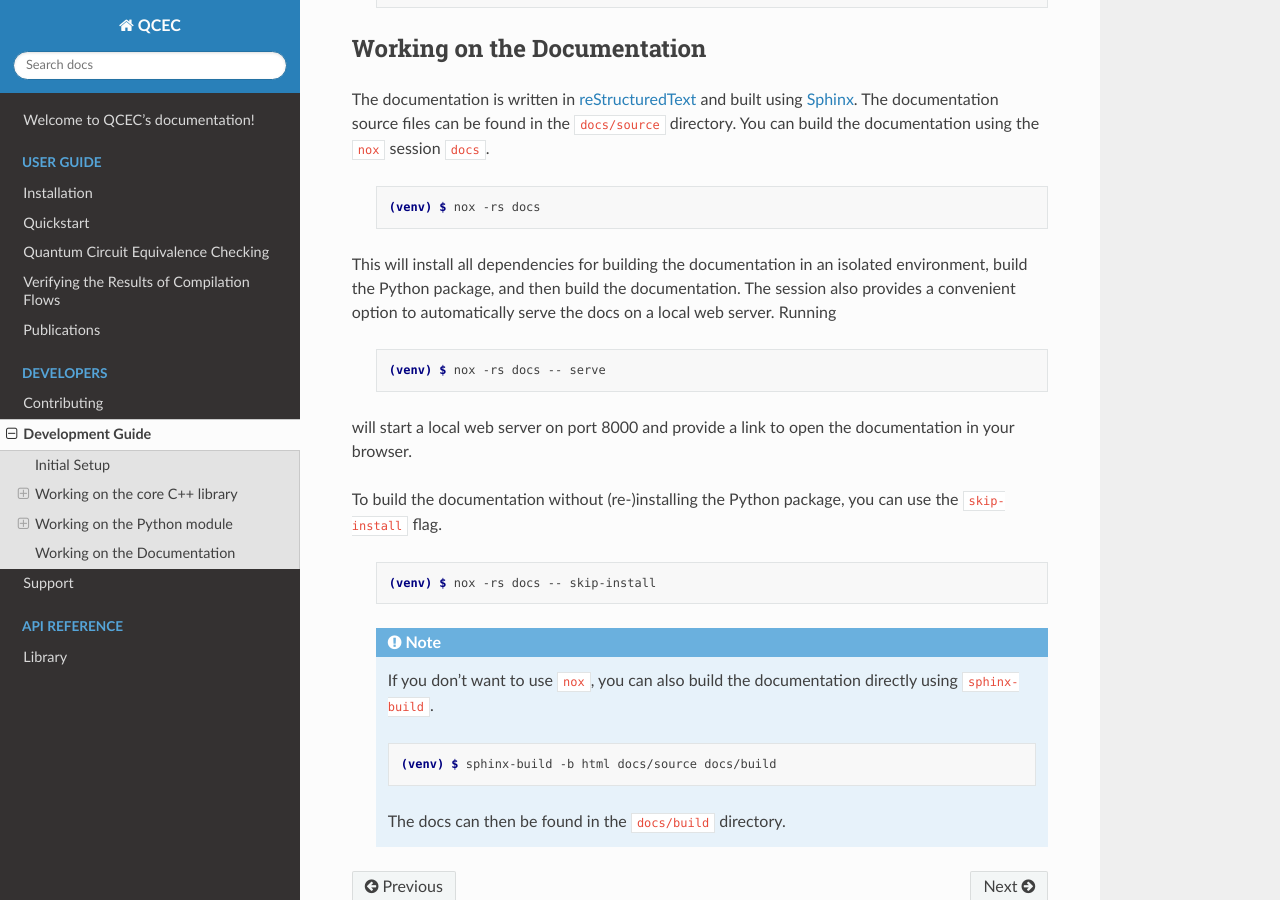
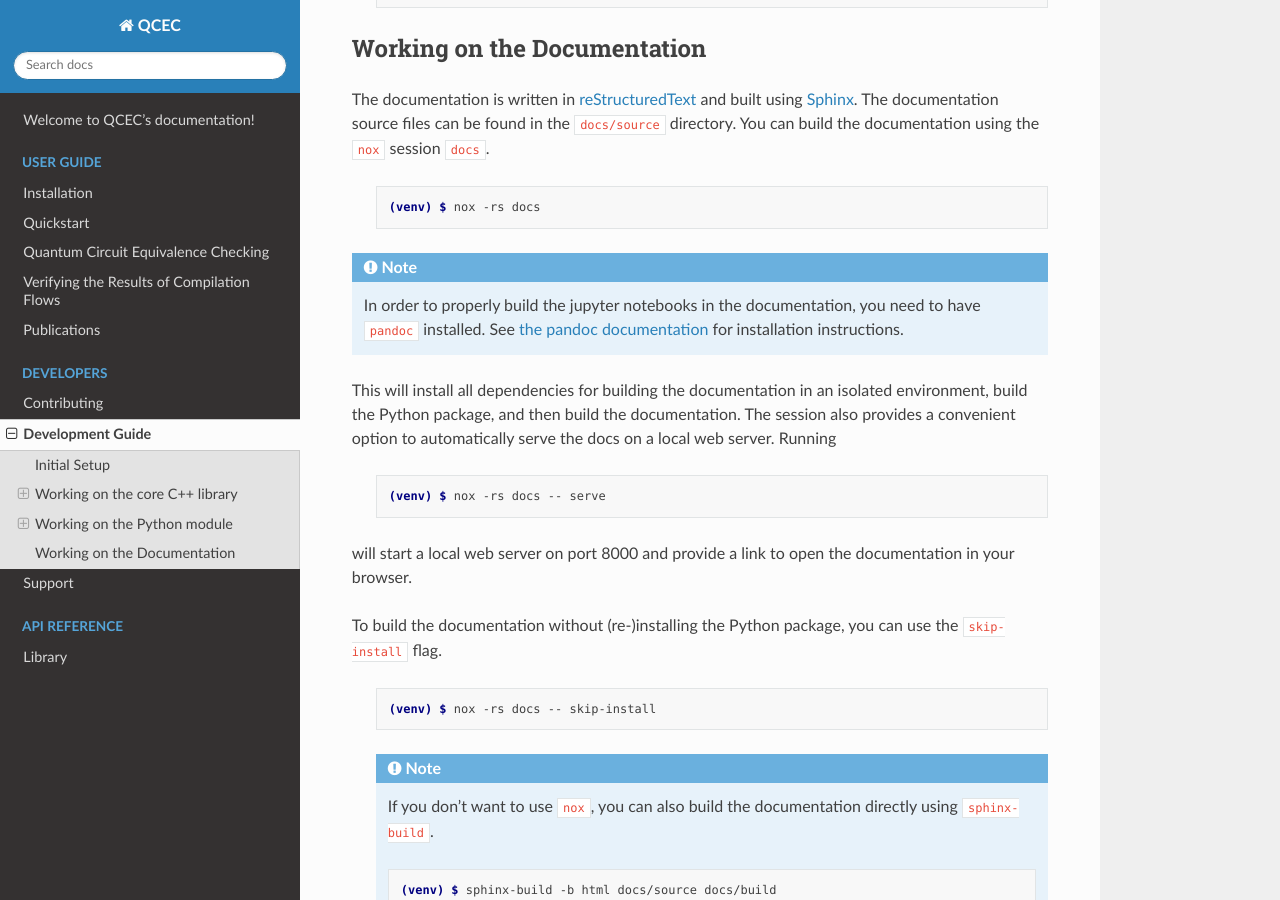
Before and after one commit to cda-tum/mqt-qcec, a Sphinx documentation site: the page built from docs/source/DevelopmentGuide.rst, in a window 1280 px wide and 900 px high, scrolled down 5897 px. Built offline with Sphinx 7.4.7 and the Read the Docs theme 2.0.0, drawn with Linux system fonts in a browser that asks for light colours; the version number could not be read and is left out.

Commit message:
📝 add note about pandoc
Signed-off-by: burgholzer <burgholzer@me.com>

```diff
--- a/docs/source/DevelopmentGuide.rst
+++ b/docs/source/DevelopmentGuide.rst
@@ -266,6 +266,9 @@ You can build the documentation using the :code:`nox` session :code:`docs`.
 
         (venv) $ nox -rs docs
 
+.. note::
+    In order to properly build the jupyter notebooks in the documentation, you need to have :code:`pandoc` installed. See `the pandoc documentation <https://pandoc.org/installing.html>`_ for installation instructions.
+
 This will install all dependencies for building the documentation in an isolated environment, build the Python package, and then build the documentation.
 The session also provides a convenient option to automatically serve the docs on a local web server. Running
 
```
